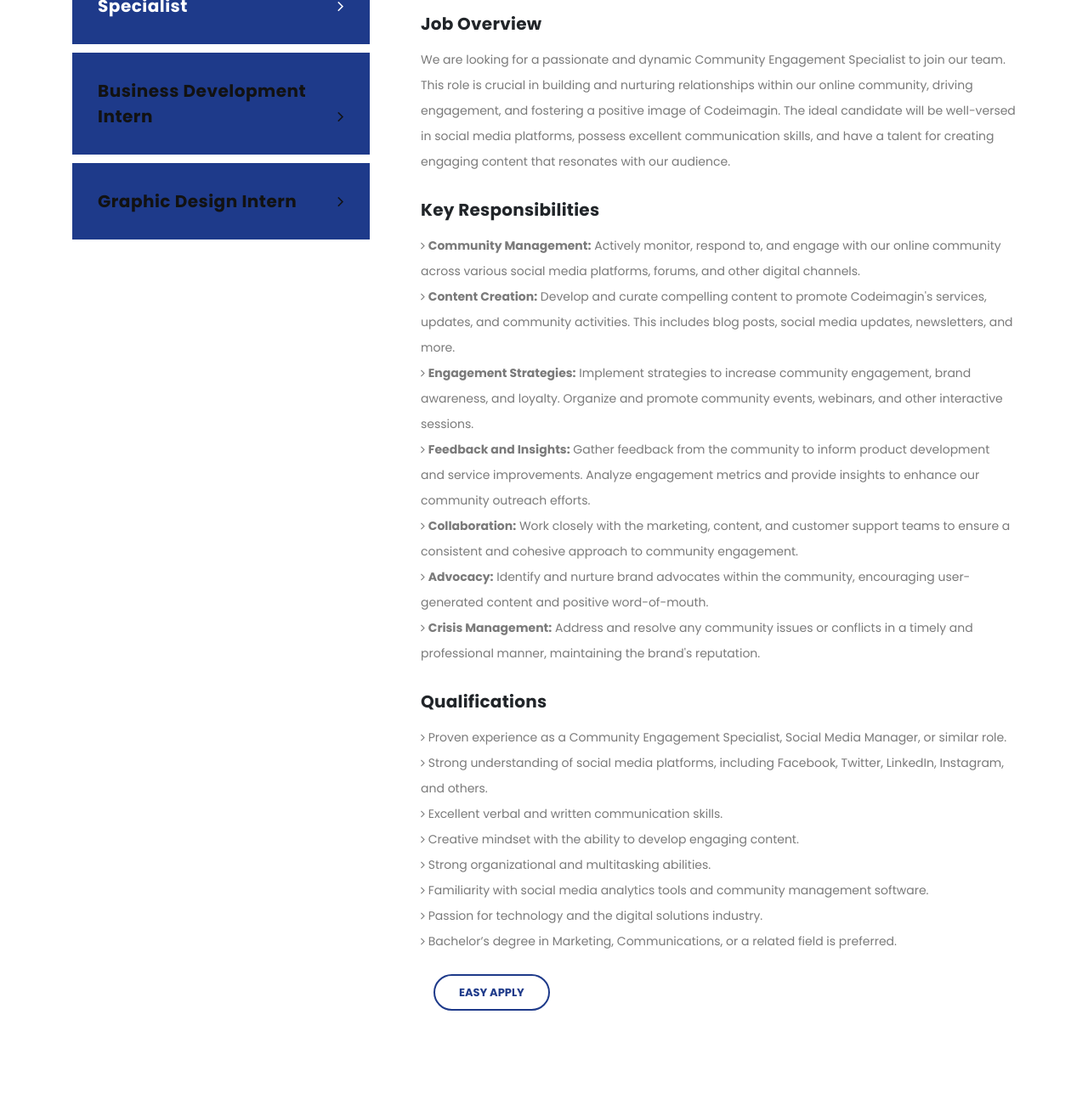
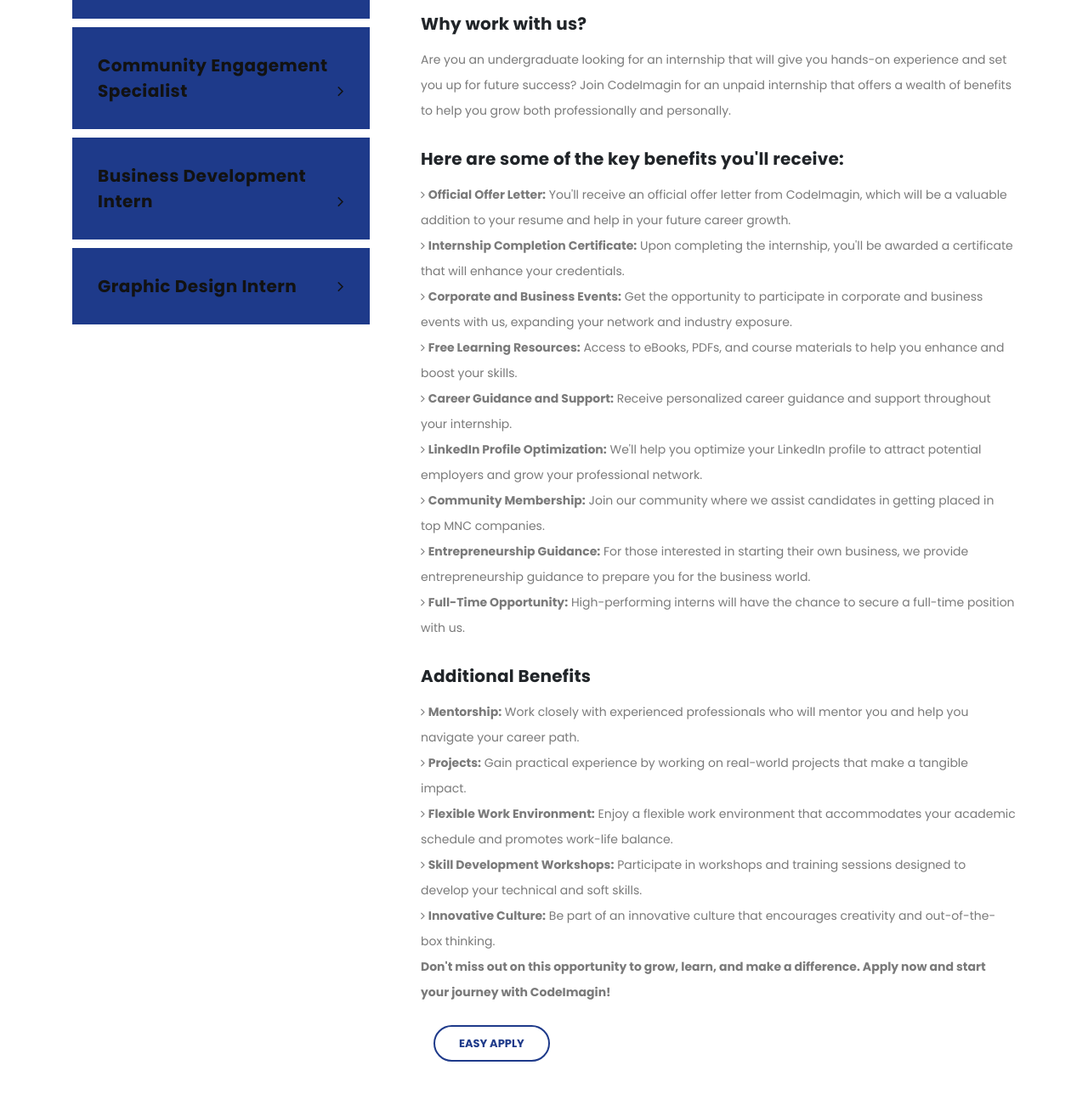
Before and after one commit to pmgohil45/current-projects, a plain HTML site: page codeimagin/career.html in a window 1280 px wide. Shown: the part 672-1966 px from the top of the page at 85% size. Drawn offline with Linux system fonts and the light colour scheme.

Commit message:
latest update

```diff
--- a/codeimagin/career.html
+++ b/codeimagin/career.html
@@ -2,9 +2,18 @@
 <html lang="en">
   <head>
     <meta charset="utf-8" />
-    <meta name="viewport" content="width=device-width, initial-scale=1, shrink-to-fit=no"/>
-    <meta name="keywords" content="Codeimagin, About Us, Career, Services, Contact Us, Pm Gohil, Business Analytics, Business Consulting, Finance and Budget Analysis, Digital Marketing, Content Creation, Web Development, Mobile App Development, UX/UI Design, Cloud Services, Domain Hosting, digital solutions, online presence, business growth, SEO, innovative technology" />
-    <meta name="description" content="Transforming Professionals into Visionary Leaders Codeimagin specializes in comprehensive digital solutions, offering services like Business Analytics, Business Consulting, E-Commerce Solutions, Digital Marketing, Content Creation and Marketing, Web Development, Mobile App Development, UX/UI Design, Cloud Services, and Domain Hosting. Our expert team helps businesses establish a strong online presence, drive engagement, and achieve their goals. Discover innovative strategies and cutting-edge technology with Codeimagin to take your business to the next level." />
+    <meta
+      name="viewport"
+      content="width=device-width, initial-scale=1, shrink-to-fit=no"
+    />
+    <meta
+      name="keywords"
+      content="Codeimagin, About Us, Career, Services, Contact Us, Pm Gohil, Business Analytics, Business Consulting, Finance and Budget Analysis, Digital Marketing, Content Creation, Web Development, Mobile App Development, UX/UI Design, Cloud Services, Domain Hosting, digital solutions, online presence, business growth, SEO, innovative technology"
+    />
+    <meta
+      name="description"
+      content="Transforming Professionals into Visionary Leaders Codeimagin specializes in comprehensive digital solutions, offering services like Business Analytics, Business Consulting, E-Commerce Solutions, Digital Marketing, Content Creation and Marketing, Web Development, Mobile App Development, UX/UI Design, Cloud Services, and Domain Hosting. Our expert team helps businesses establish a strong online presence, drive engagement, and achieve their goals. Discover innovative strategies and cutting-edge technology with Codeimagin to take your business to the next level."
+    />
     <meta name="author" content="Pm Gohil" />
     <link
       href="https://fonts.googleapis.com/css?family=Poppins:100,200,300,400,500,600,700,800,900&display=swap"
@@ -103,6 +112,11 @@
           <div class="col-md-4">
             <ul>
               <li>
+                <a href="#tabs-0"
+                  >Benefits you will receive <i class="fa fa-angle-right"></i
+                ></a>
+              </li>
+              <li>
                 <a href="#tabs-1"
                   >Community Engagement Specialist
                   <i class="fa fa-angle-right"></i
@@ -122,6 +136,111 @@
           </div>
           <div class="col-md-8">
             <section class="tabs-content text-content">
+              <!-- Benefits you will receive -->
+              <article id="tabs-0">
+                <span class="h2-sub-heading"
+                  >Benefits <em>you will receive</em></span
+                >
+
+                <h4>Why work with us?</h4>
+                <p>
+                  Are you an undergraduate looking for an internship that will
+                  give you hands-on experience and set you up for future
+                  success? Join CodeImagin for an unpaid internship that offers
+                  a wealth of benefits to help you grow both professionally and
+                  personally.
+                </p>
+
+                <h4>Here are some of the key benefits you'll receive:</h4>
+                <p>
+                  <i class="fa fa-angle-right"></i>
+                  <b>Official Offer Letter:</b> You'll receive an official offer
+                  letter from CodeImagin, which will be a valuable addition to
+                  your resume and help in your future career growth.
+                </p>
+                <p>
+                  <i class="fa fa-angle-right"></i>
+                  <b>Internship Completion Certificate:</b> Upon completing the
+                  internship, you'll be awarded a certificate that will enhance
+                  your credentials.
+                </p>
+                <p>
+                  <i class="fa fa-angle-right"></i>
+                  <b>Corporate and Business Events:</b> Get the opportunity to
+                  participate in corporate and business events with us,
+                  expanding your network and industry exposure.
+                </p>
+                <p>
+                  <i class="fa fa-angle-right"></i>
+                  <b>Free Learning Resources:</b> Access to eBooks, PDFs, and
+                  course materials to help you enhance and boost your skills.
+                </p>
+                <p>
+                  <i class="fa fa-angle-right"></i>
+                  <b>Career Guidance and Support:</b> Receive personalized
+                  career guidance and support throughout your internship.
+                </p>
+                <p>
+                  <i class="fa fa-angle-right"></i>
+                  <b>LinkedIn Profile Optimization:</b> We'll help you optimize
+                  your LinkedIn profile to attract potential employers and grow
+                  your professional network.
+                </p>
+                <p>
+                  <i class="fa fa-angle-right"></i>
+                  <b>Community Membership:</b> Join our community where we
+                  assist candidates in getting placed in top MNC companies.
+                </p>
+                <p>
+                  <i class="fa fa-angle-right"></i>
+                  <b>Entrepreneurship Guidance:</b> For those interested in
+                  starting their own business, we provide entrepreneurship
+                  guidance to prepare you for the business world.
+                </p>
+                <p>
+                  <i class="fa fa-angle-right"></i>
+                  <b>Full-Time Opportunity:</b> High-performing interns will
+                  have the chance to secure a full-time position with us.
+                </p>
+
+                <h4>Additional Benefits</h4>
+                <p>
+                  <i class="fa fa-angle-right"></i>
+                  <b>Mentorship:</b> Work closely with experienced professionals
+                  who will mentor you and help you navigate your career path.
+                </p>
+                <p>
+                  <i class="fa fa-angle-right"></i>
+                  <b>Projects:</b> Gain practical experience by working on
+                  real-world projects that make a tangible impact.
+                </p>
+                <p>
+                  <i class="fa fa-angle-right"></i>
+                  <b>Flexible Work Environment:</b> Enjoy a flexible work
+                  environment that accommodates your academic schedule and
+                  promotes work-life balance.
+                </p>
+                <p>
+                  <i class="fa fa-angle-right"></i>
+                  <b>Skill Development Workshops:</b> Participate in workshops
+                  and training sessions designed to develop your technical and
+                  soft skills.
+                </p>
+                <p>
+                  <i class="fa fa-angle-right"></i>
+                  <b>Innovative Culture:</b> Be part of an innovative culture
+                  that encourages creativity and out-of-the-box thinking.
+                </p>
+                <p>
+                  <!-- <i class="fa fa-star"></i> -->
+                  <b
+                    >Don't miss out on this opportunity to grow, learn, and make
+                    a difference. Apply now and start your journey with
+                    CodeImagin!
+                  </b>
+                </p>
+              </article>
+
               <!-- Community Engagement Specialist -->
               <article id="tabs-1">
                 <span class="h2-sub-heading"
@@ -443,7 +562,6 @@
                 name="google-sheet-contact-form"
                 action=""
               >
-
                 <div class="row">
                   <div class="col-lg-12 col-md-12 col-sm-12">
                     <fieldset>
```
